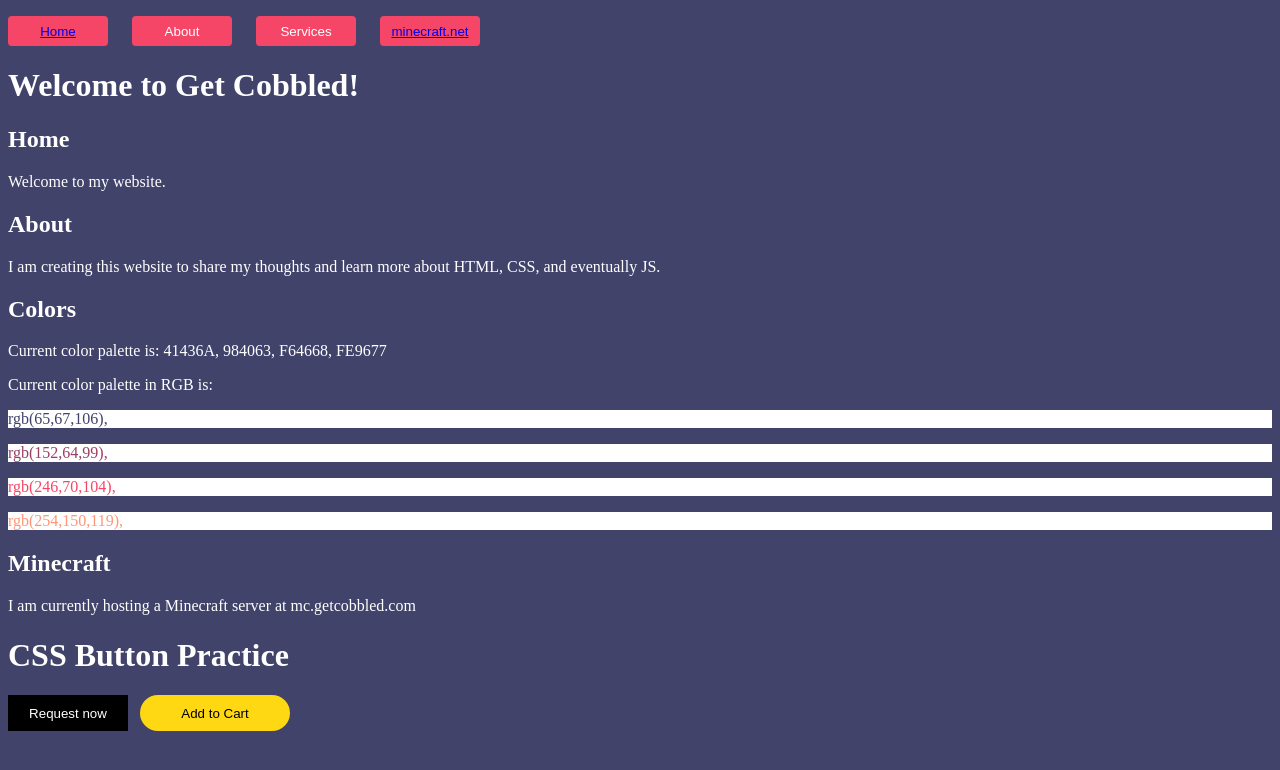
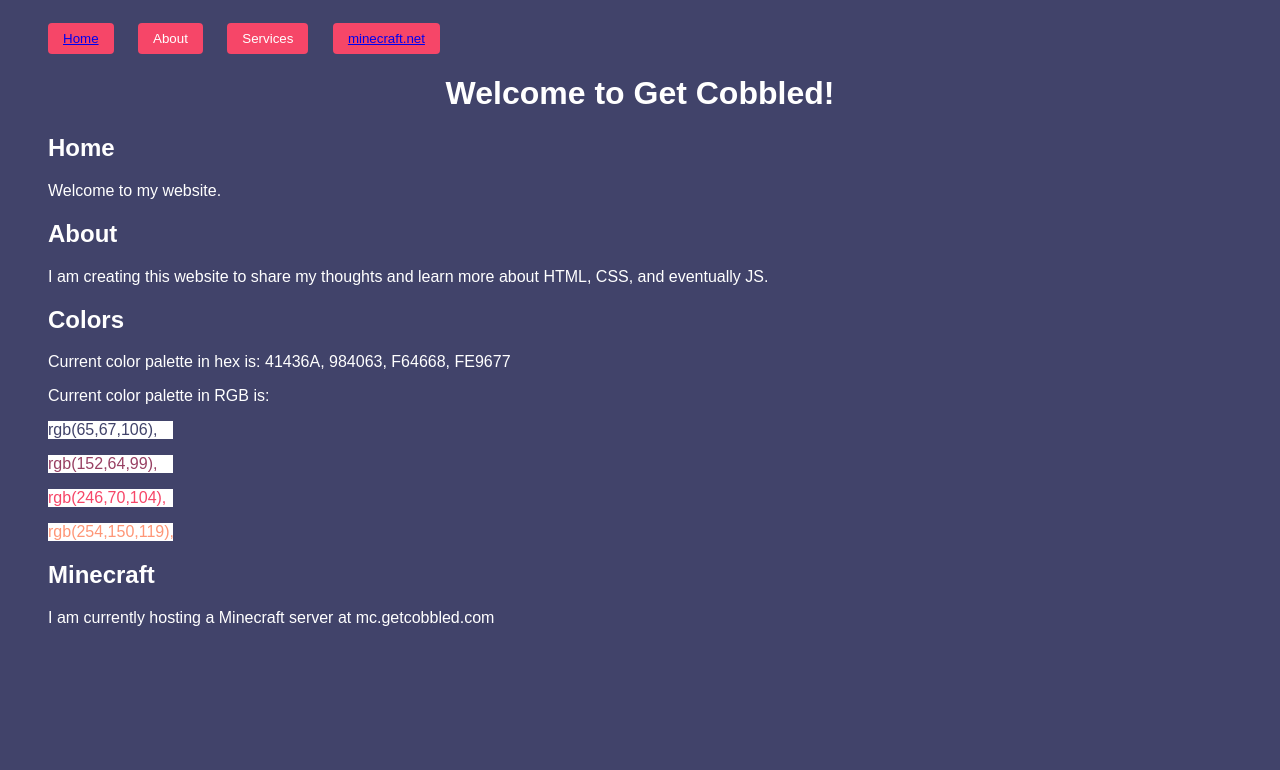
Before and after one commit to blumoreno/getcobbled, a plain HTML site: page index.html in a window 1280 px wide. Drawn offline with Linux system fonts and the light colour scheme.

Commit message:
Update index.html

```diff
--- a/index.html
+++ b/index.html
@@ -6,45 +6,58 @@
     background-color: rgb(246,70,104);
     color: white;
     border: none;
-    height: 30px;
-    width: 100px;
     border-radius: 4px;
     cursor: pointer;
     margin-right: 20px;
     transition: opacity .15s,
-      box-shadow .15s;
+      box-shadow .15s,
+      padding .15s;
+    padding-left: 15px;
+    padding-right: 15px;
+    padding-top: 8px;
+    padding-bottom: 8px;
   }
   .menu-buttons:hover {
     box-shadow: 5px 4px 5px rgba(0, 0, 0, .15);
     opacity: 0.75;
+    padding-left: 14px;
+    padding-right: 14px;
+    padding-top: 7px;
+    padding-bottom: 7px;
   }
   .menu-buttons:active {
     opacity: 0.5;
   }
-
-  .color-palette {
-    background-color: white;
-  }
   html {
     background: rgb(65,67,106);
     color: white;
+    font-family: Arial;
+    margin-left: 40px;
+    margin-right: 40px;
+    margin-top: 15px;
   }
 </style>
 
 
-<p>
 <button class="menu-buttons">
   <a href="https://getcobbled.com">Home</a>
 </button>
 <button class="menu-buttons">About</button>
 <button class="menu-buttons">Services</button>
 <button class="menu-buttons">
-    <a href="https://minecraft.net/" target="_blank">minecraft.net</a>
+  <a href="https://minecraft.net/" target="_blank">
+    minecraft.net
+  </a>
 </button>
-</p>
 
 
-<h1>Welcome to Get Cobbled!</h1>
+<style>
+  .site-title {
+    text-align: center;
+  }
+</style>
+
+<h1 class="site-title">Welcome to Get Cobbled!</h1>
 
 <h2>
   Home
@@ -53,26 +66,48 @@
   Welcome to my website.
 </p>
 
+<style>
+  .about-text {
+  }
+  .colors-text {
+  }
+  .color-palette {
+    width: 125px;
+    background-color: white;
+  }
+</style>
 <h2>
   About
 </h2>
-<p>
+<p class="about-text">
   I am creating this website to share my thoughts and learn more about HTML, CSS, and eventually JS.
 </p>
+
 
 <h2>
   Colors
 </h2>
-<p>
-  Current color palette is:
+<p class="colors-text">
+  Current color palette in hex is:
   41436A, 984063, F64668, FE9677
 </p>
+
+
 <p>Current color palette in RGB is: </p>
-<p class="color-palette" style="color: rgb(65,67,106);">rgb(65,67,106), </p>
-<p class="color-palette" style="color: rgb(152,64,99);">rgb(152,64,99), </p>
-<p class="color-palette" style="color: rgb(246,70,104);">rgb(246,70,104), </p>
-<p class="color-palette" style="color: rgb(254,150,119);">rgb(254,150,119), </p>
-</body>
+<p class="color-palette" style="color: rgb(65,67,106);">
+  rgb(65,67,106),
+</p>
+<p class="color-palette" style="color: rgb(152,64,99);">
+  rgb(152,64,99),
+</p>
+<p class="color-palette" style="color: rgb(246,70,104);">
+  rgb(246,70,104),
+</p>
+<p class="color-palette" style="color: rgb(254,150,119);">
+  rgb(254,150,119),
+</p>
+
+
 <h2>
   Minecraft
 </h2>
@@ -80,36 +115,6 @@
   I am currently hosting a Minecraft server at mc.getcobbled.com
 </p>
 
-<h1>
-  CSS Button Practice
-</h1>
-
-<style>
-  .Uber-button {
-    border: none;
-    background-color: black;
-    width: 120px;
-    height: 36px;
-    color: white;
-    cursor: pointer;
-  }
-  .Amazon-button {
-    border: none;
-    color: black;
-    background-color: rgb(255, 216, 20);
-    height: 36px;
-    width: 150px;
-    border-radius: 18px;
-    margin-left: 8px;
-    cursor: pointer;
-  }
-</style>
-
-<p>
-  <button class="Uber-button">Request now</button>
-  <button class="Amazon-button">Add to Cart</button>
-</p>
-
 
 
 </html>
```
Lines whose indentation alone changed are shown as unchanged.
